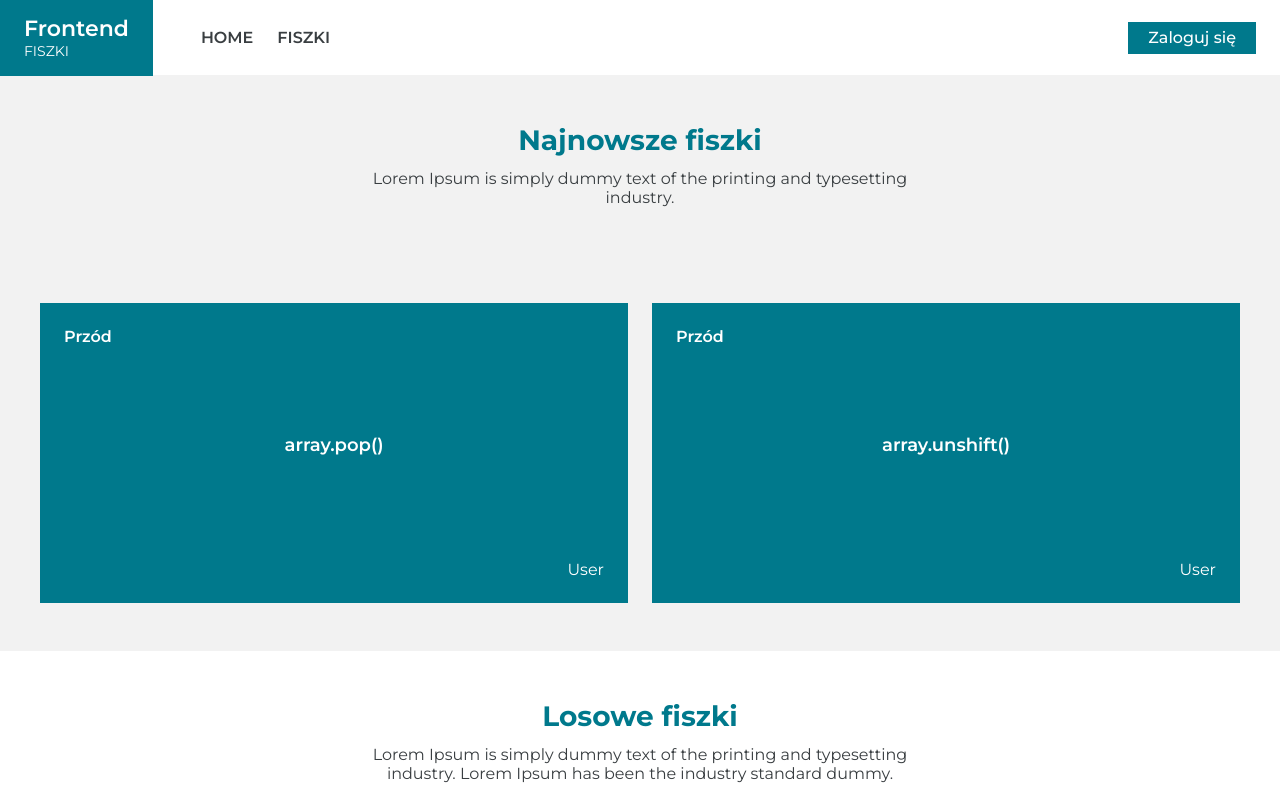
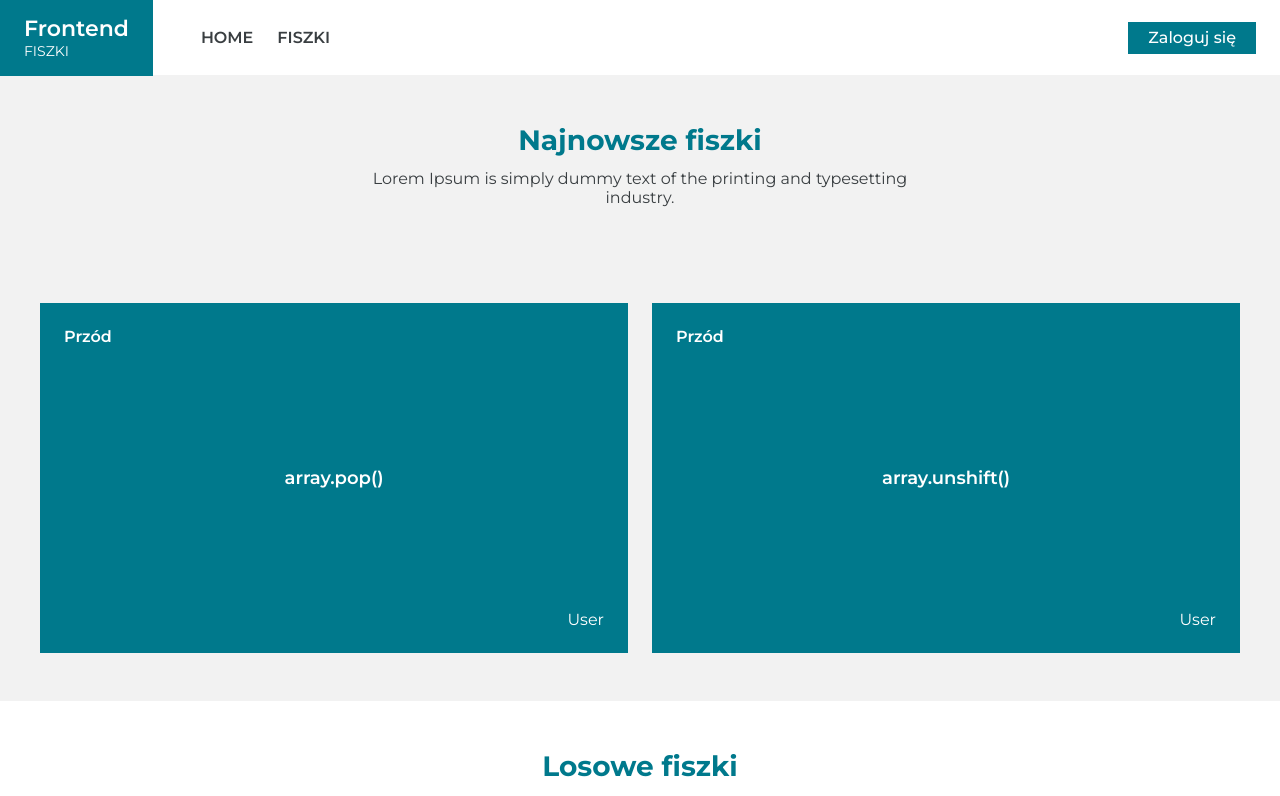
Before and after one commit to Geniecko/frontend_flashcards, a React (Create React App) app: page / in a window 1280 px wide. Shown: the top 796 px of the page. Built offline with nearby package versions, Linux system fonts and the light colour scheme.

Commit message:
change flashcard item styles

```diff
--- a/src/components/FlashcardItem/FlashcardItem.style.ts
+++ b/src/components/FlashcardItem/FlashcardItem.style.ts
@@ -5,9 +5,22 @@ interface CardProps {
 }
 
 export const Card = styled.div`
-  min-height: 300px;
+  min-height: 350px;
   position: relative;
   cursor: pointer;
+  min-height: 450px;
+
+  @media (min-width: 576px){
+    min-height: 350px
+  }
+
+  @media (min-width: 768px){
+    min-height: 425px
+  }
+
+  @media (min-width: 996px){
+    min-height: 350px
+  }
 `;
 
 export const CardFront = styled.div<CardProps>`
@@ -23,6 +36,7 @@ export const CardFront = styled.div<CardProps>`
     isReversed ? 'perspective(1000px) rotateY(-180deg)' : 'perspective(1000px) rotateY(0deg)'};
   transition: 1s;
   background-color: ${({ theme }) => theme.primary};
+  overflow: hidden;
 
   @media (min-width: 768px) {
     padding: 24px;
@@ -55,6 +69,7 @@ export const Question = styled.p`
   font-weight: 600;
   color: ${({ theme }) => theme.whitePrimary};
   text-align: center;
+  margin: 16px 8px;
 `;
 
 export const Answer = styled.p`
@@ -62,6 +77,7 @@ export const Answer = styled.p`
   font-weight: 400;
   color: ${({ theme }) => theme.whitePrimary};
   text-align: center;
+  margin: 16px 8px;
 `;
 
 export const Author = styled.span<CardProps>`
```
